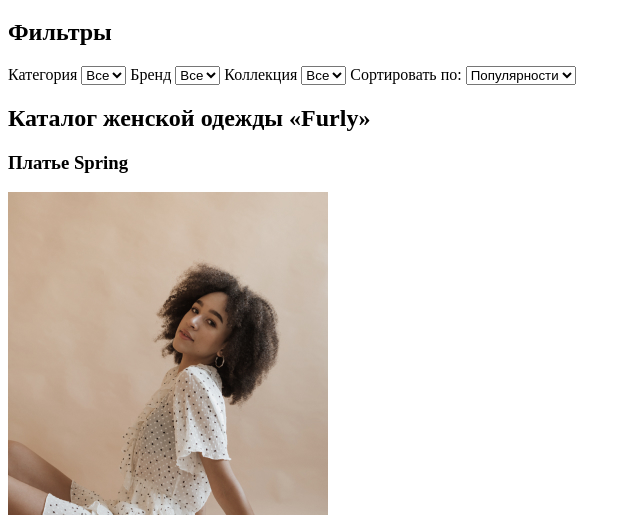
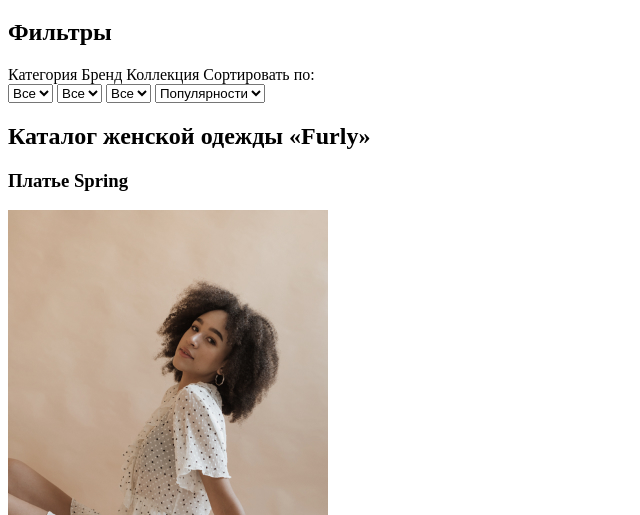
Before and after one commit to AlexKuryanov/htmlacad-grid, a plain HTML site: page furly/index.html in a window 1280 px wide. Shown: the part 285-800 px from the top of the page, without its empty margins (0-640 px from the left). Drawn offline with Linux system fonts and the light colour scheme.

Commit message:
refactor: split labels & selects to different rows

```diff
--- a/furly/index.html
+++ b/furly/index.html
@@ -62,22 +62,26 @@
       <h2 class="visually-hidden">Фильтры</h2>
       <form class="filters-form" action="#" method="get">
         <!-- TODO: ? Split labels and selects to different rows ?  -->
+        <div class="filters-form-labels">
           <label class="filter-label" for="category">Категория</label>
+          <label class="filter-label" for="brand">Бренд</label>
+          <label class="filter-label" for="collection">Коллекция</label>
+          <label class="filter-label" for="sort">Сортировать по:</label>
+        </div>
+        <div class="filters-form-selects">
           <select class="filter" id="category" name="category">
             <option value="category">Все</option>
           </select>
-        <label class="filter-label" for="brand">Бренд</label>
           <select class="filter" id="brand" name="brand">
             <option value="brand">Все</option>
           </select>
-        <label class="filter-label" for="collection">Коллекция</label>
           <select class="filter" id="collection" name="collection">
             <option value="collection">Все</option>
           </select>
-        <label class="filter-label" for="sort">Сортировать по:</label>
           <select class="filter" id="sort" name="sort">
             <option value="popularity">Популярности</option>
           </select>
+        </div>
       </form>
     </section>
     <!-- Catalog -->
```
Lines whose indentation alone changed are shown as unchanged.
